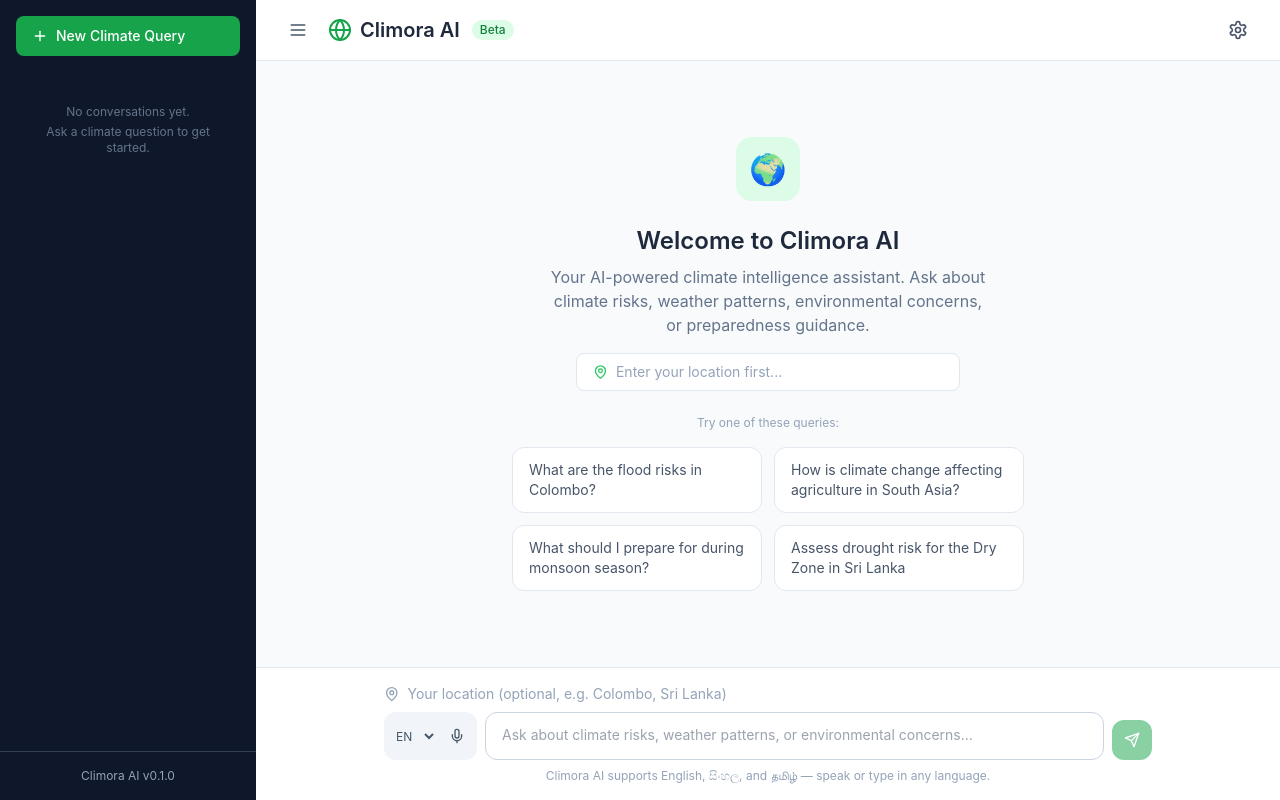
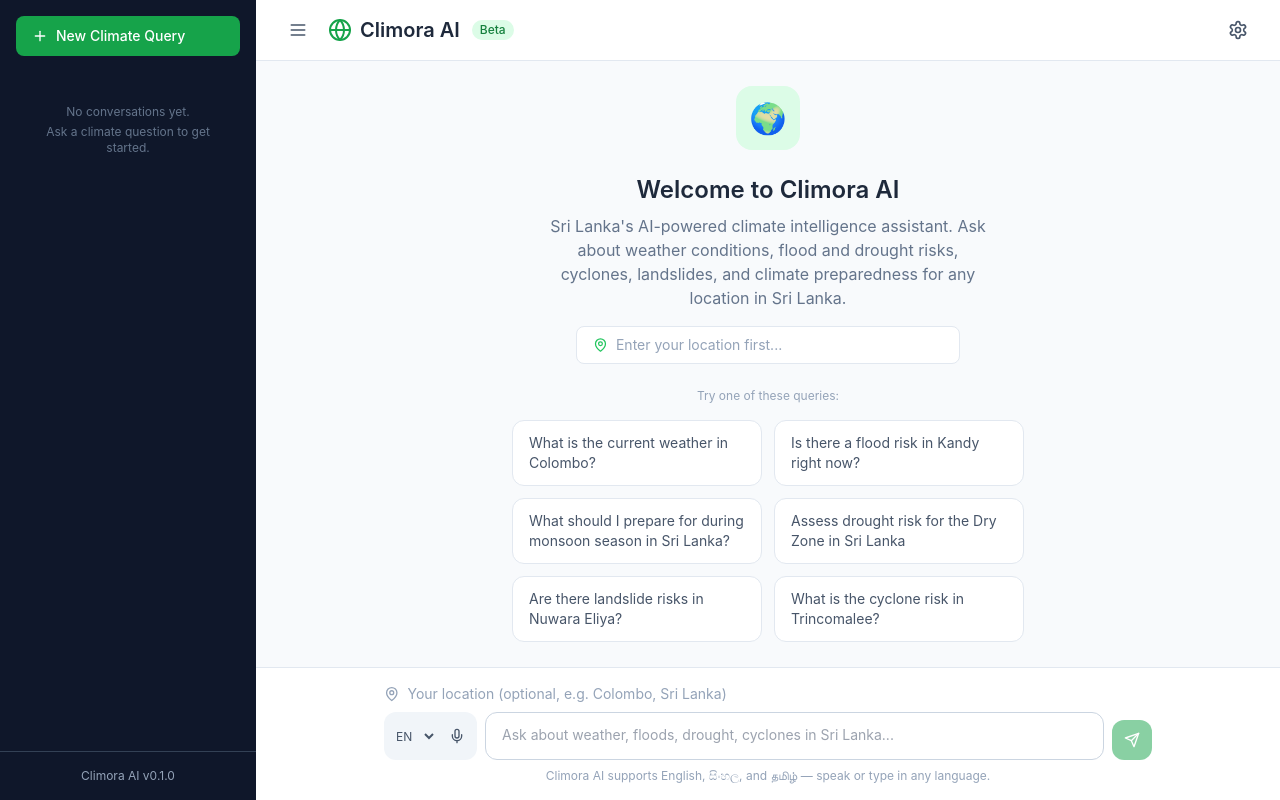
Before and after one commit to ManuthJaya2003/IT3041-IRWA-Climora-AI, a React (Vite) app in the folder frontend/: page / in a window 1280 px wide. Built offline with nearby package versions, Linux system fonts and the light colour scheme.

Commit message:
fix(frontend): update welcome screen for Sri Lanka scope — fix suggestion cards, update description and input placeholder

```diff
--- a/frontend/src/components/ChatInterface.tsx
+++ b/frontend/src/components/ChatInterface.tsx
@@ -334,7 +334,7 @@
                   handleSubmit(e)
                 }
               }}
-              placeholder={isListening ? "Listening..." : "Ask about climate risks, weather patterns, or environmental concerns..."}
+              placeholder={isListening ? "Listening..." : "Ask about weather, floods, drought, cyclones in Sri Lanka..."}
               className="flex-1 resize-none rounded-xl border border-slate-300 px-4 py-3 text-sm focus:outline-none focus:ring-2 focus:ring-climora-500 focus:border-transparent min-h-[48px] max-h-[120px]"
               rows={1}
               disabled={isLoading || isListening}
@@ -376,8 +376,9 @@
         Welcome to Climora AI
       </h2>
       <p className="text-slate-500 max-w-md mb-4">
-        Your AI-powered climate intelligence assistant. Ask about climate risks,
-        weather patterns, environmental concerns, or preparedness guidance.
+        Sri Lanka's AI-powered climate intelligence assistant. Ask about weather conditions,
+        flood and drought risks, cyclones, landslides, and climate preparedness
+        for any location in Sri Lanka.
       </p>
 
       {/* Location prompt on welcome screen */}
@@ -396,19 +397,27 @@
 
       <div className="grid grid-cols-1 md:grid-cols-2 gap-3 max-w-lg">
         <SuggestionCard
-          text="What are the flood risks in Colombo?"
+          text="What is the current weather in Colombo?"
           onClick={onSuggestionClick}
         />
         <SuggestionCard
-          text="How is climate change affecting agriculture in South Asia?"
+          text="Is there a flood risk in Kandy right now?"
           onClick={onSuggestionClick}
         />
         <SuggestionCard
-          text="What should I prepare for during monsoon season?"
+          text="What should I prepare for during monsoon season in Sri Lanka?"
           onClick={onSuggestionClick}
         />
         <SuggestionCard
           text="Assess drought risk for the Dry Zone in Sri Lanka"
+          onClick={onSuggestionClick}
+        />
+        <SuggestionCard
+          text="Are there landslide risks in Nuwara Eliya?"
+          onClick={onSuggestionClick}
+        />
+        <SuggestionCard
+          text="What is the cyclone risk in Trincomalee?"
           onClick={onSuggestionClick}
         />
       </div>
```
